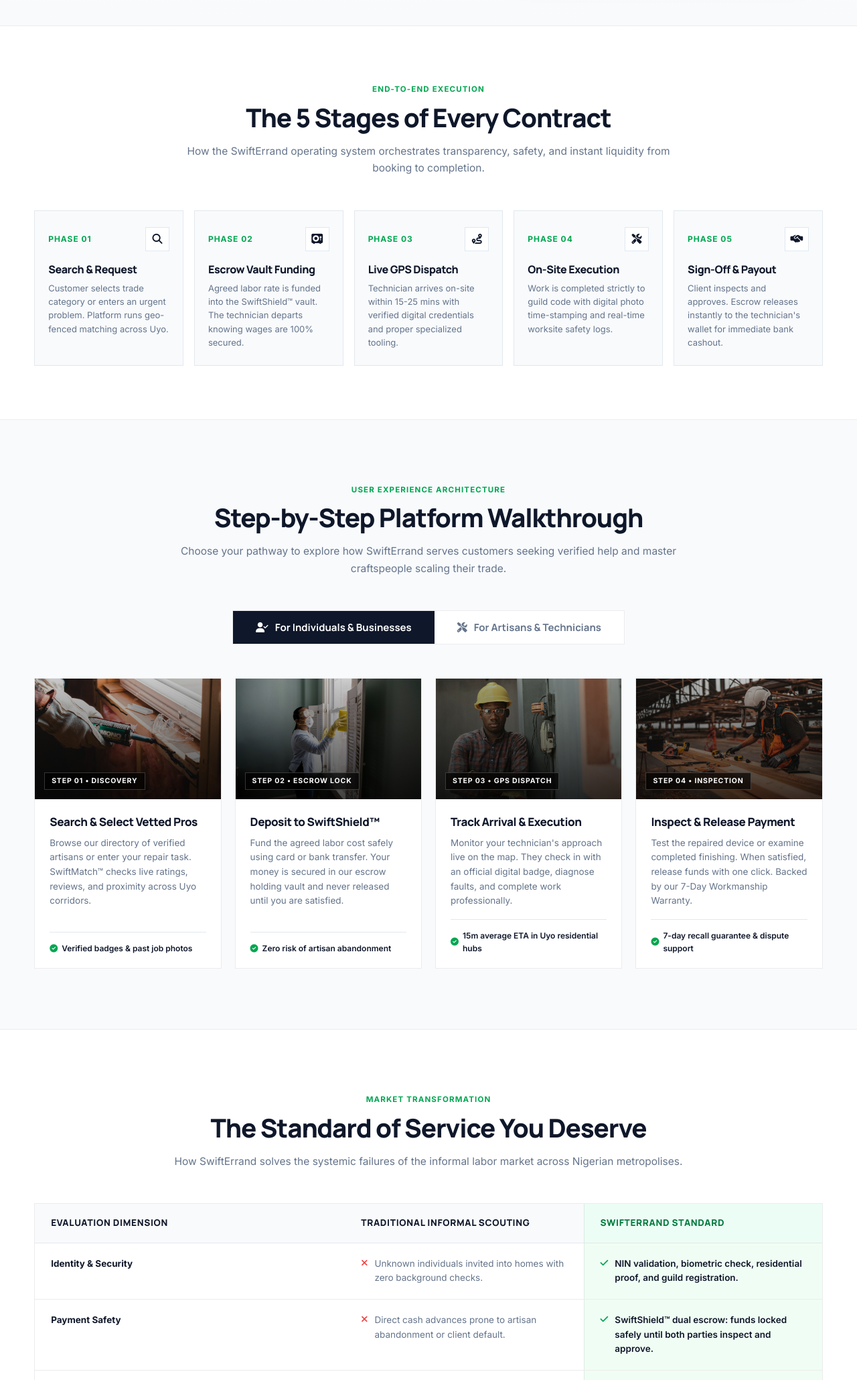
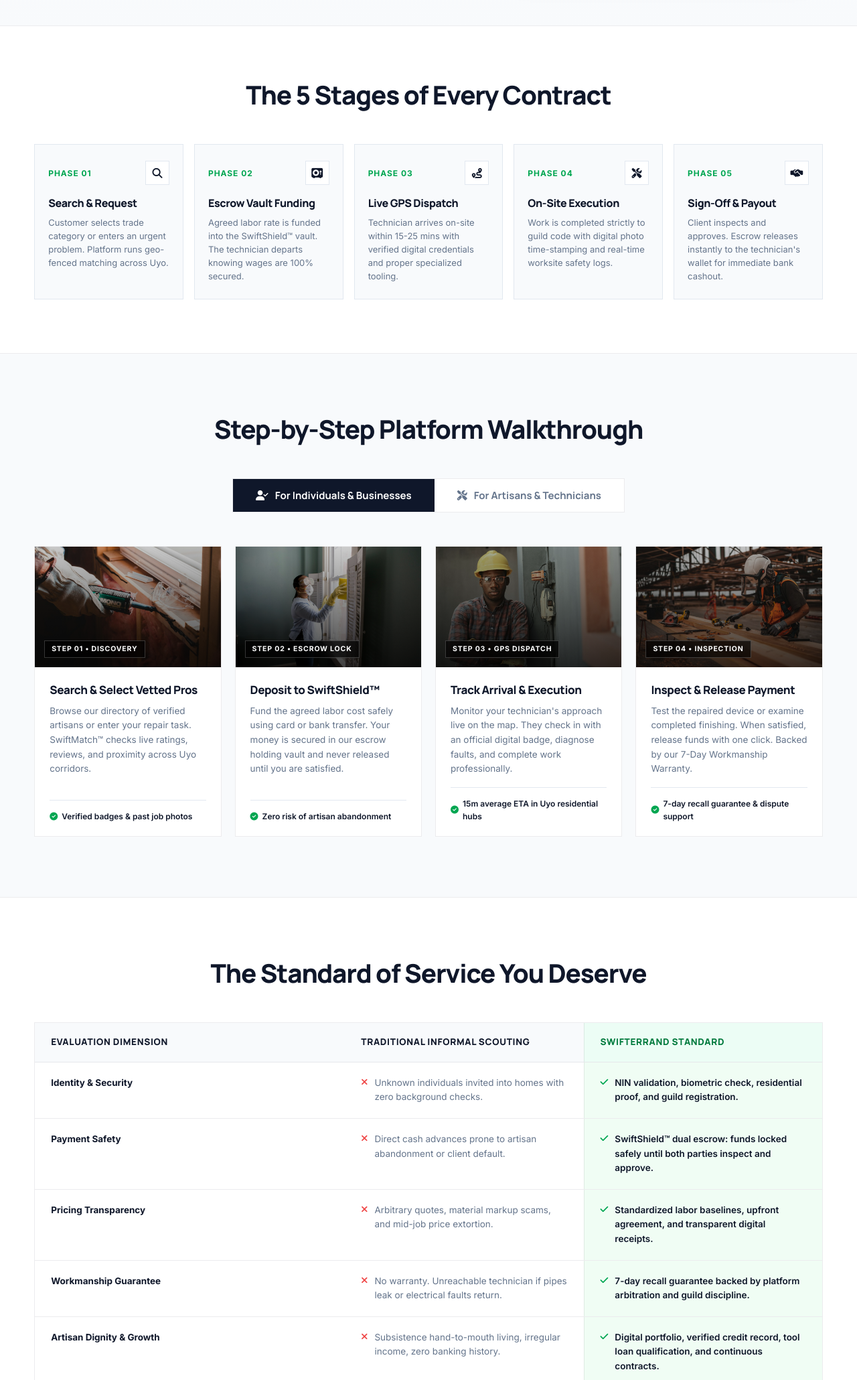
Before and after one commit to boobawebsite/swifterrand, a plain HTML site: page how-it-works.html in a window 1280 px wide. Shown: the part 740-2800 px from the top of the page at 67% size. Drawn offline with Linux system fonts and the light colour scheme.

Commit message:
style: remove unnecessary section subtags and descriptive paragraphs across how-it-works page

```diff
--- a/how-it-works.html
+++ b/how-it-works.html
@@ -1501,9 +1501,7 @@ img {
 <section class="pipeline-section">
   <div class="pipeline-inner">
     <div class="section-head">
-      <span class="subtag">End-to-End Execution</span>
       <h2>The 5 Stages of Every Contract</h2>
-      <p>How the SwiftErrand operating system orchestrates transparency, safety, and instant liquidity from booking to completion.</p>
     </div>
 
     <div class="pipeline-steps-row">
@@ -1558,9 +1556,7 @@ img {
 <!-- DUAL-TRACK WALKTHROUGH SECTION WITH REAL PHOTOS -->
 <section class="walkthrough-section" id="walkthrough">
   <div class="section-head">
-    <span class="subtag">User Experience Architecture</span>
     <h2>Step-by-Step Platform Walkthrough</h2>
-    <p>Choose your pathway to explore how SwiftErrand serves customers seeking verified help and master craftspeople scaling their trade.</p>
   </div>
 
   <!-- Switcher Tabs -->
@@ -1719,9 +1715,7 @@ img {
 <!-- COMPARISON: OLD INFORMAL WAY VS SWIFTERRAND STANDARD -->
 <section class="comparison-section">
   <div class="section-head">
-    <span class="subtag">Market Transformation</span>
     <h2>The Standard of Service You Deserve</h2>
-    <p>How SwiftErrand solves the systemic failures of the informal labor market across Nigerian metropolises.</p>
   </div>
 
   <div class="comparison-table-wrapper">
@@ -1796,9 +1790,7 @@ img {
 <!-- THE 4 ENGINES OF INSTITUTIONAL TRUST -->
 <section class="trust-architecture">
   <div class="section-head">
-    <span class="subtag">Infrastructure Architecture</span>
     <h2>The 4 Engines Powering the Ecosystem</h2>
-    <p>Behind every seamless booking on SwiftErrand sits a robust framework engineered to guarantee speed, safety, and operational excellence.</p>
   </div>
 
   <div class="trust-grid">
@@ -1918,9 +1910,7 @@ img {
 <!-- FREQUENTLY ASKED QUESTIONS ACCORDION -->
 <section class="faq-section">
   <div class="section-head">
-    <span class="subtag">Got Questions?</span>
     <h2>Frequently Asked Questions</h2>
-    <p>Everything you need to know about operating on SwiftErrand as a client or accredited service professional.</p>
   </div>
 
   <div class="faq-list">
```
